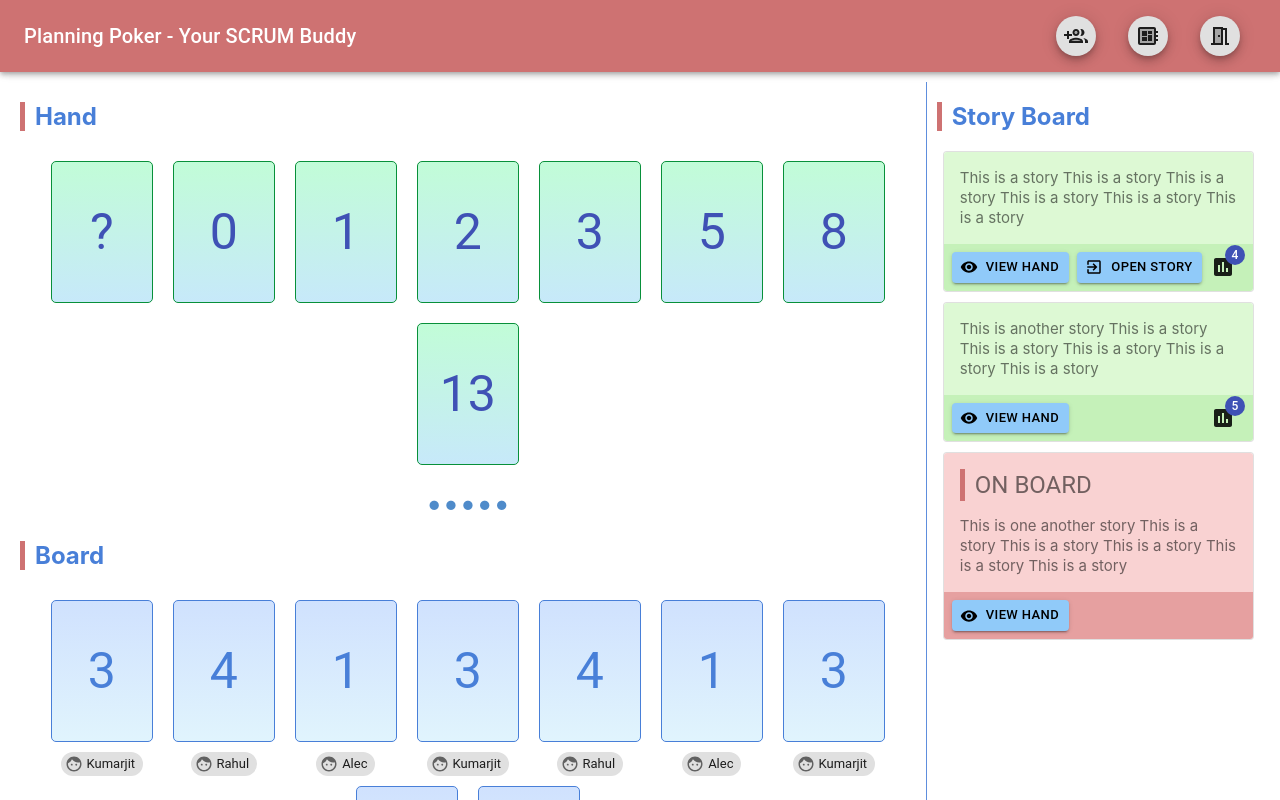
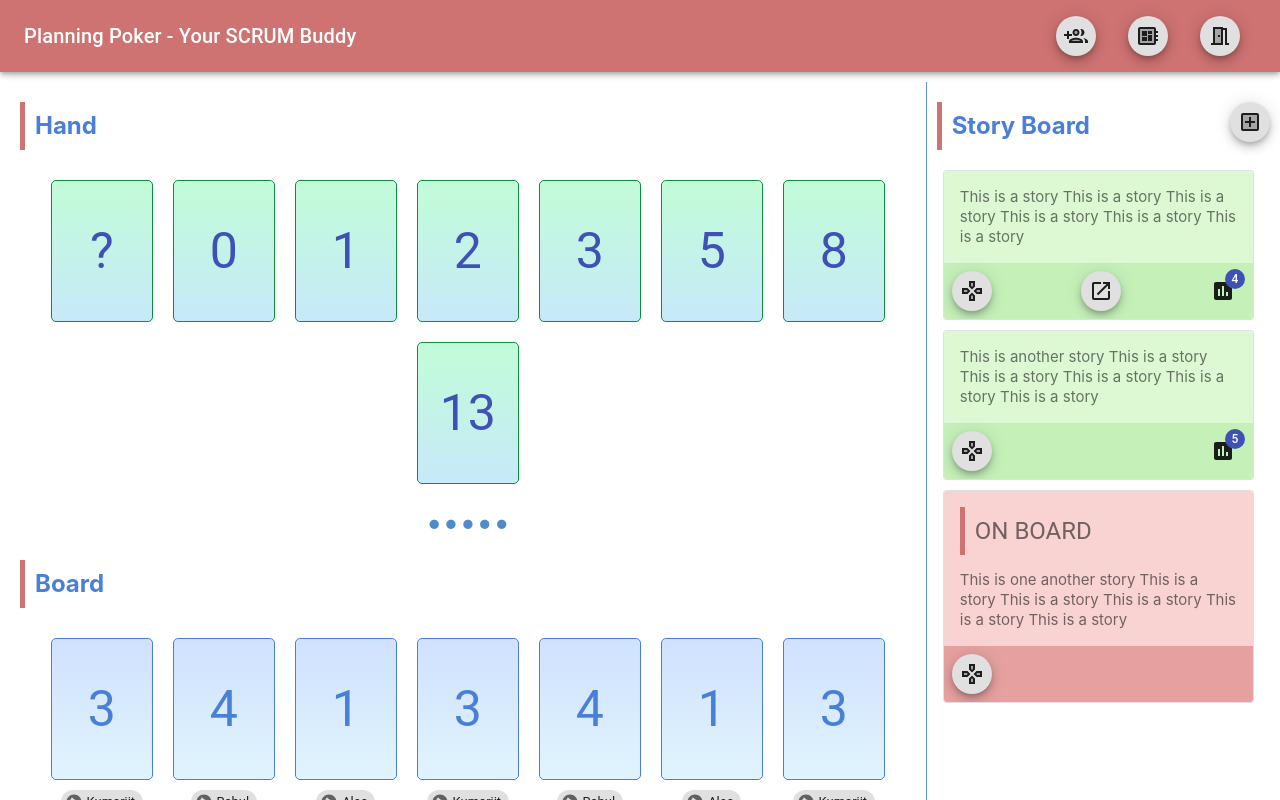
Before and after one commit to kumarjitc/planningpoker-client, a React (Create React App) app: page / in a window 1280 px wide. Shown: the top 800 px of the page. Built offline with nearby package versions, Linux system fonts and the light colour scheme; the HTML template or start-up script is replaced by a standard one.

Commit message:
Replaced Buttons With Fab

```diff
--- a/src/components/GamePlay/GameBoard/GameBoard.css
+++ b/src/components/GamePlay/GameBoard/GameBoard.css
@@ -3,6 +3,12 @@
     flex-direction: row;
     min-height: 100%;
     margin: 10px 10px;
+}
+
+.player-view h2 {
+    line-height: 2em;
+    display: flex;
+    justify-content: space-between;
 }
 
 .player-view .playing-hand {
--- a/src/components/GamePlay/GameBoard/GameBoard.js
+++ b/src/components/GamePlay/GameBoard/GameBoard.js
@@ -6,8 +6,11 @@ import {
     TableBody,
     TableRow,
     TableCell,
-    TableHead
+    TableHead,
+    Tooltip,
+    Fab
 } from '@material-ui/core';
+import AddStory from '@material-ui/icons/AddBoxTwoTone';
 
 import PlayingCard from '../../UI/PlayingCard/PlayingCard';
 import StoryCard from "../../UI/StoryCard/StoryCard";
@@ -121,7 +124,14 @@ export default class GameBoard extends Component {
                     </div>
                 </div>
                 <div className="story-board">
-                    <h2>Story Board</h2>
+                    <h2>
+                        Story Board
+                        <Tooltip title="Add Story">
+                            <Fab size="small">
+                                <AddStory />
+                            </Fab>
+                        </Tooltip>
+                    </h2>
                     <div className="story-list">
                         <div className="story">
                             {
--- a/src/components/UI/StoryCard/StoryCard.js
+++ b/src/components/UI/StoryCard/StoryCard.js
@@ -5,11 +5,13 @@ import {
     Typography,
     CardActions,
     Button,
-    Badge
+    Badge,
+    Tooltip,
+    Fab
 } from '@material-ui/core';
-import VisibilityIcon from '@material-ui/icons/Visibility';
+import ViewHand from '@material-ui/icons/GamesTwoTone';
 import PollIcon from '@material-ui/icons/Poll';
-import ExitToAppIcon from '@material-ui/icons/ExitToApp';
+import ViewStory from '@material-ui/icons/OpenInNewTwoTone';
 
 import './StoryCard.css';
 
@@ -18,13 +20,11 @@ export default function StoryCard(props) {
     const showResults = !props.isOnBoard ? (<Badge badgeContent={props.result} color="primary" className="story-result" title="Result">
         <PollIcon />
     </Badge>) : null;
-    const linkToStory = props.link ? (<Button
-        variant="contained"
-        color="secondary"
-        size="small"
-        startIcon={<ExitToAppIcon />}
-        className="action-view-story"
-        onClick={() => window.open(props.link)}>Open Story</Button>) : null;
+    const linkToStory = props.link ? (<Tooltip title="View Story" onClick={() => window.open(props.link)}>
+        <Fab size="small">
+            <ViewStory />
+        </Fab>
+    </Tooltip>) : null;
 
     return (
         <Card className={`story-card ${props.isOnBoard ? 'on-board' : ''}`} variant="outlined">
@@ -33,12 +33,11 @@ export default function StoryCard(props) {
                 <Typography variant="body" component="p" color="textSecondary">{props.summary}</Typography>
             </CardContent>
             <CardActions className="story-actions">
-                <Button
-                    variant="contained"
-                    color="secondary"
-                    size="small"
-                    startIcon={<VisibilityIcon />}
-                    className="action-view-story">View Hand</Button>
+                <Tooltip title="View Hand">
+                    <Fab size="small">
+                        <ViewHand />
+                    </Fab>
+                </Tooltip>
                 {linkToStory}
                 {showResults}
             </CardActions>
```
